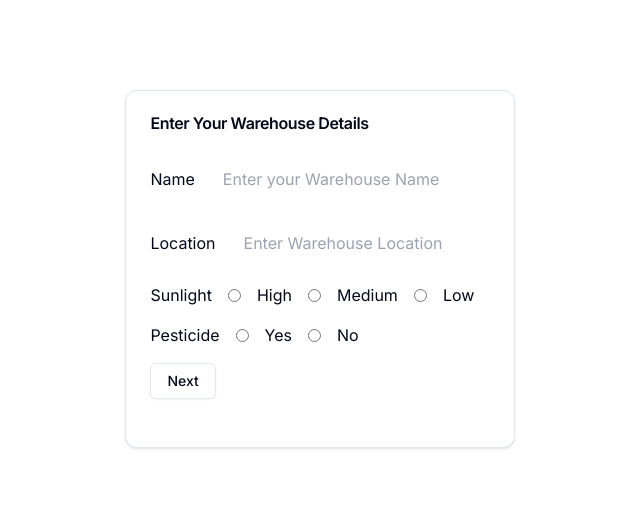
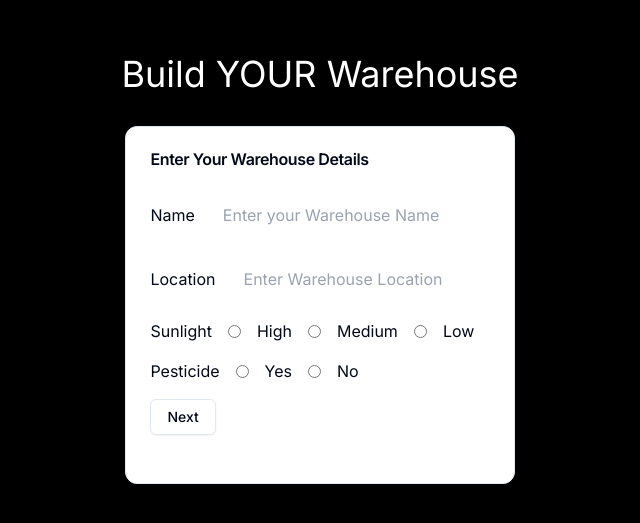
Before and after one commit to siddanth-6365/FrescoGuard, a Next.js app in the folder frontend/: page /Warehouseinput in a window 1280 px wide. Shown: the part 131-654 px from the top of the page, without its empty margins (320-960 px from the left). Built offline with nearby package versions, Linux system fonts and the light colour scheme.

Commit message:
ADDED styling

```diff
--- a/frontend/src/app/CropInput/page.jsx
+++ b/frontend/src/app/CropInput/page.jsx
@@ -214,8 +214,9 @@ const CropInput = () => {
 
     return (
       <>
-         <div className="flex flex-col gap-4 justify-center h-screen items-center">
-  <div className="flex flex-row justify-around items-center gap-[100px]">
+         <div className="flex flex-col bg-black  gap-4 justify-center h-screen items-center">
+         <h1 className=" text-white text-4xl mb-4 ">Add Your Crops</h1>
+  <div className="flex flex-row justify-around items-center ">
     {availableCrops.length > 0 && (
       <Card style={{ width: "300px" }}>
         <CardHeader>
@@ -291,7 +292,10 @@ const CropInput = () => {
 
     {/* Existing Cards */}
     <div className="flex flex-col gap-4">
-      {crops.map((crop, index) => (
+
+      {
+        crops.length?(
+            crops.map((crop, index) => (
                 <Card key={index} className="flex-1 max-w-[400px]">
                   <CardHeader>
                     {editIndex === index ? (
@@ -378,7 +382,13 @@ const CropInput = () => {
                     </div>
                   </CardFooter>
                 </Card>
-      ))}
+              ))
+        ):(
+            <>
+
+            </>
+        )
+      }
     </div>
   </div>
 </div>
--- a/frontend/src/app/Warehouseinput/page.jsx
+++ b/frontend/src/app/Warehouseinput/page.jsx
@@ -131,7 +131,8 @@ const WarehouseInput = () => {
 
   return (
     <>
-      <div className="flex flex-col gap-4 justify-center h-screen items-center">
+      <div className="flex bg-black flex-col gap-4 justify-center h-screen items-center">
+        <h1 className=" text-white text-4xl mb-4 ">Build YOUR Warehouse</h1>
         <div>
           <Card>
             <CardHeader>
```
Lines whose indentation alone changed are shown as unchanged.
